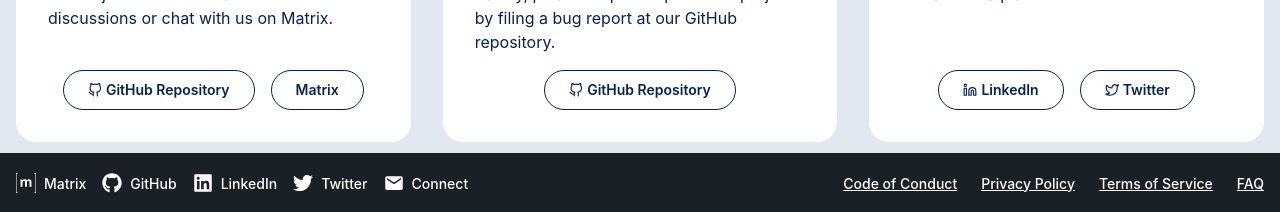
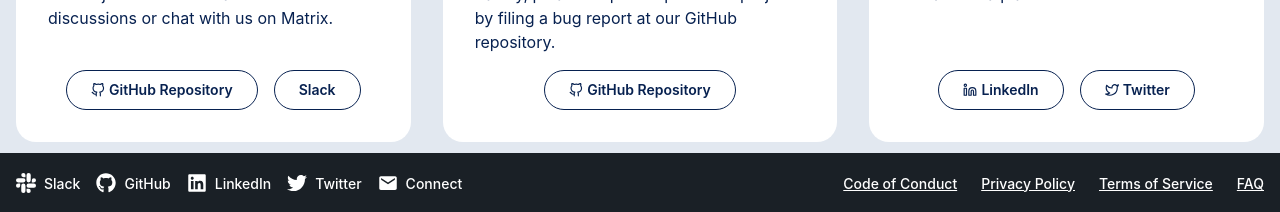
Before and after one commit to phiro56/valkey.io, a React (Vite) app: page /community in a window 1280 px wide. Shown: the part 586-798 px from the top of the page. Built offline with nearby package versions, Linux system fonts and the light colour scheme.

Commit message:
docs: update documentation and remove unused content
- Update HOME_DOCUMENTATION.md
- Remove unused markdown files (participants.md, slack.md)
- Update Footer and contributeWays components

```diff
--- a/src/components/Footer.tsx
+++ b/src/components/Footer.tsx
@@ -1,7 +1,7 @@
 import { Box, Container, Icon, Link, Stack, Text } from '@chakra-ui/react';
 import { FaGithub, FaLinkedin, FaTwitter } from 'react-icons/fa';
 import { IoMdMail } from 'react-icons/io';
-import { SiMatrix } from 'react-icons/si';
+import { SiSlack } from "react-icons/si";
 import { Link as RouterLink, useLocation } from 'react-router-dom';
 
 const FOOTER_ITEMS = [
@@ -12,10 +12,10 @@ const FOOTER_ITEMS = [
 ];
 
 const SOCIAL_LINKS = [
-  { label: 'Matrix', href: '#', icon: SiMatrix },
-  { label: 'GitHub', href: '#', icon: FaGithub },
-  { label: 'LinkedIn', href: '#', icon: FaLinkedin },
-  { label: 'Twitter', href: '#', icon: FaTwitter },
+  { label: 'Slack', href: 'https://valkey-oss-developer.slack.com/join/shared_invite/zt-2nxs51chx-EB9hu9Qdch3GMfRcztTSkQ#/shared-invite/email', icon: SiSlack },
+  { label: 'GitHub', href: 'https://github.com/orgs/valkey-io/discussions', icon: FaGithub },
+  { label: 'LinkedIn', href: 'https://www.linkedin.com/company/valkey/', icon: FaLinkedin },
+  { label: 'Twitter', href: 'https://x.com/valkey_io', icon: FaTwitter },
   { label: 'Connect', href: '#', icon: IoMdMail },
 ];
 
--- a/src/data/contributeWays.ts
+++ b/src/data/contributeWays.ts
@@ -28,7 +28,7 @@ export const contributeWays: ContributeWay[] = [
       'If you have any inquiries about Valkey, feel free to join the conversation on our GitHub discussions or chat with us on Matrix.',
     buttons: [
       { label: 'GitHub Repository', href: 'https://github.com/valkey-xyz/valkey', icon: FiGithub },
-      { label: 'Matrix', href: 'https://matrix.to/#/#valkey:matrix.org' },
+      { label: 'Slack', href: 'https://valkey-oss-developer.slack.com/join/shared_invite/zt-2nxs51chx-EB9hu9Qdch3GMfRcztTSkQ#/shared-invite/email' },
     ],
   },
   {
```
Also changed, not shown: public/content/participants.md (deleted, +0 -8 lines), public/content/slack.md (deleted, +0 -9 lines), 1 other file (tests, documents, lock files or other folders).
